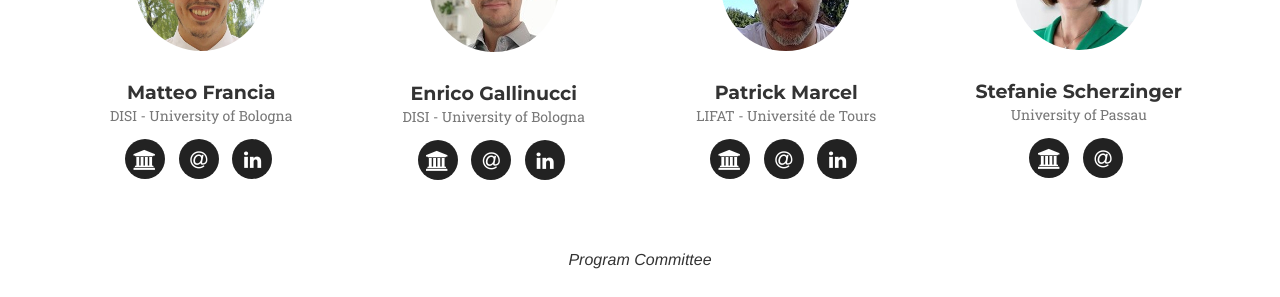
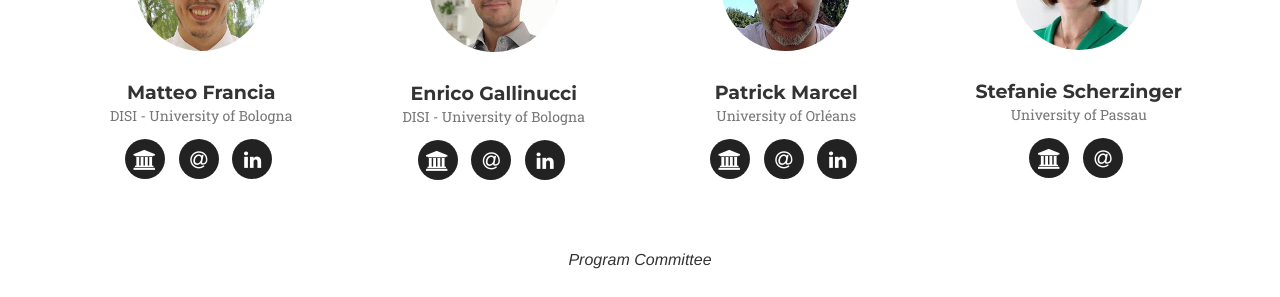
Before and after one commit to big-unibo/dataplat2024, a Jekyll site: the page built from index.html, in a window 1280 px wide and 900 px high, scrolled down 3008 px. Shown: the part 154-451 px from the top of the window. Built offline with Jekyll 4.4.1, drawn with Linux system fonts in a browser that asks for light colours; some web fonts are replaced.

Commit message:
fix Patrick's affiliation

```diff
--- a/_config.yml
+++ b/_config.yml
@@ -32,12 +32,12 @@
 
 - name: Patrick Marcel
   pic: PM
-  position: LIFAT - Université de Tours
+  position: University of Orléans
   social:
     - title: university
       url: http://www.info.univ-tours.fr/~marcel/
     - title: at
-      url: "mailto:patrick.marcel@univ-tours.fr"
+      url: "mailto:patrick.marcel@univ-orleans.fr"
     - title: linkedin
       url: https://www.linkedin.com/in/patrick-marcel-58b42534/
 
```
